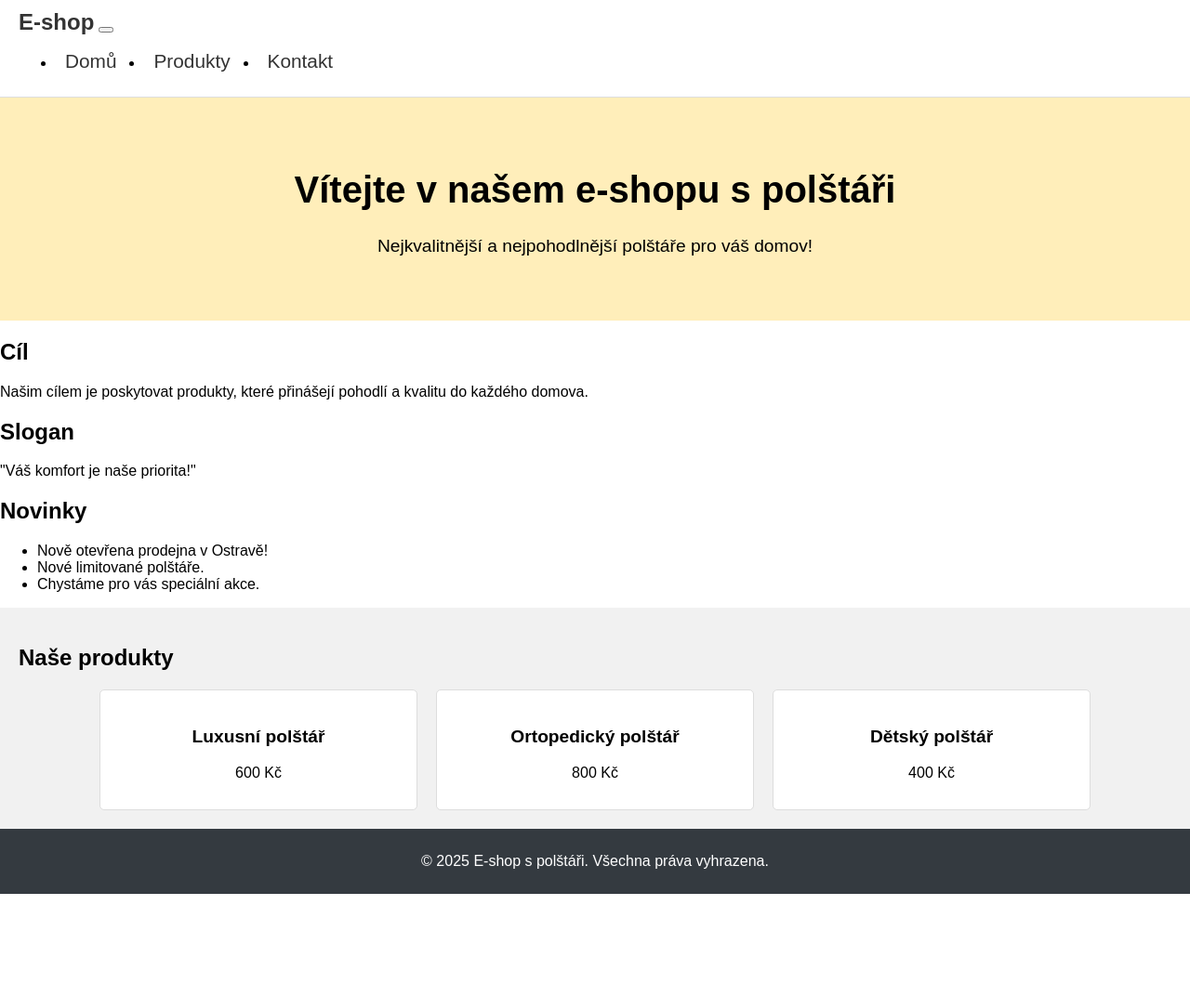
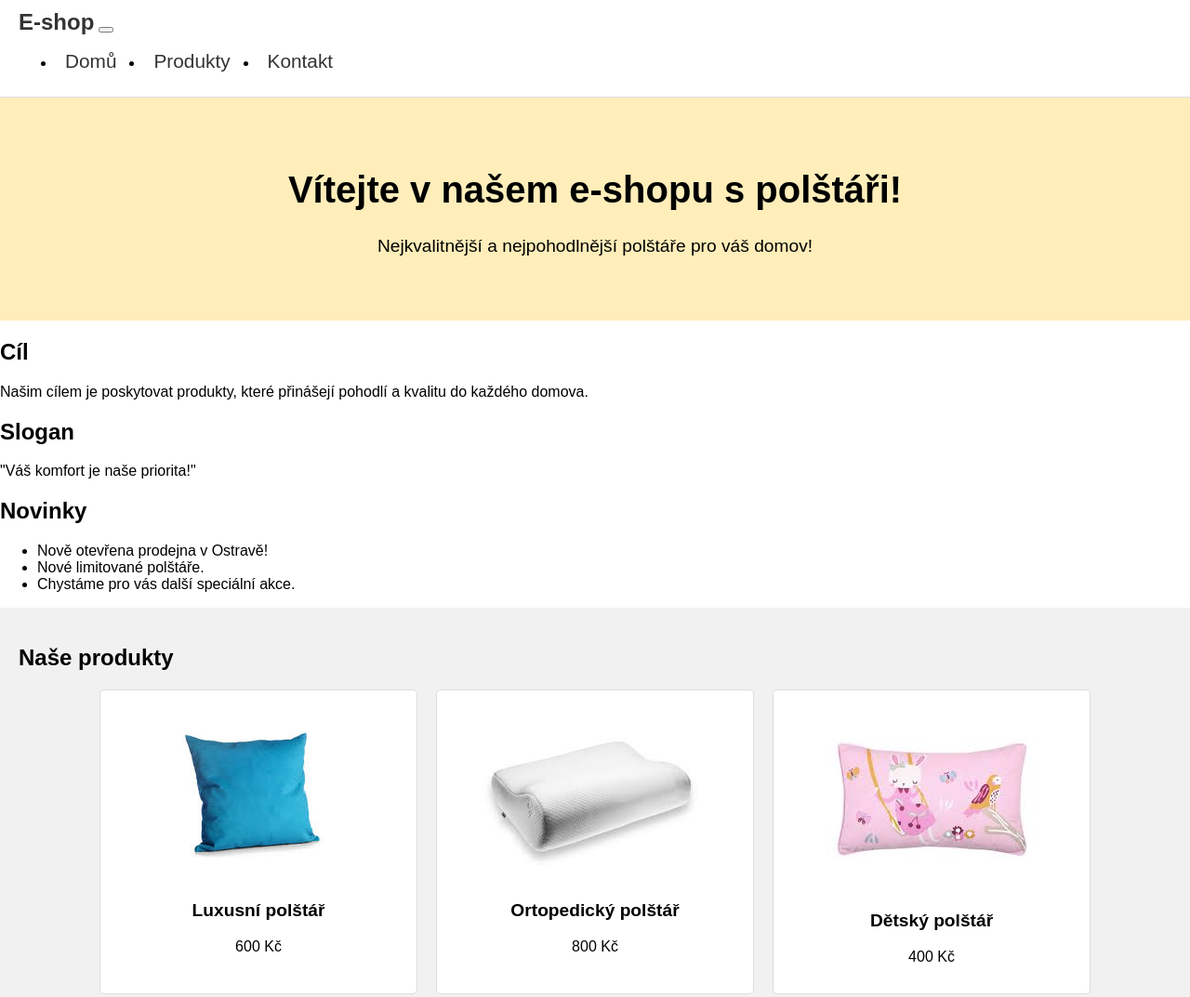
Before and after one commit to filda451/E-shopFilipOsmancik, a plain HTML site: page index.html in a window 1280 px wide. Shown: the top 1073 px of the page at 93% size. Before the commit the page ends 962 px from the top, so only its background shows below. Drawn offline with Linux system fonts and the light colour scheme.

Commit message:
obrazky_index

```diff
--- a/index.html
+++ b/index.html
@@ -28,7 +28,7 @@
   </nav>
 
   <header id="home" class="hlavni-sekce">
-    <h1>Vítejte v našem e-shopu s polštáři</h1>
+    <h1>Vítejte v našem e-shopu s polštáři!</h1>
     <p>Nejkvalitnější a nejpohodlnější polštáře pro váš domov!</p>
   </header>
 
@@ -44,7 +44,7 @@
       <ul>
         <li>Nově otevřena prodejna v Ostravě! </li>
         <li>Nové limitované polštáře.</li>
-        <li>Chystáme pro vás speciální akce.</li>
+        <li>Chystáme pro vás další speciální akce.</li>
       </ul>
     </section>
 
@@ -52,14 +52,17 @@
       <h2>Naše produkty</h2>
       <div class="produkt1">
         <div class="produkt2">
+          <img src="polstar1.jpg" alt="Polštář 1">
           <h3>Luxusní polštář</h3>
           <p>600 Kč</p>
         </div>
         <div class="produkt2">
+          <img src="polstar2.jpg" alt="Polštář 2">
           <h3>Ortopedický polštář</h3>
           <p>800 Kč</p>
         </div>
         <div class="produkt2">
+          <img src="polstar3.jpg" alt="Polštář 3">
           <h3>Dětský polštář</h3>
           <p>400 Kč</p>
         </div>
```
Also changed, not shown: polstar1.jpg (added), polstar2.jpg (added), polstar3.jpg (added).
